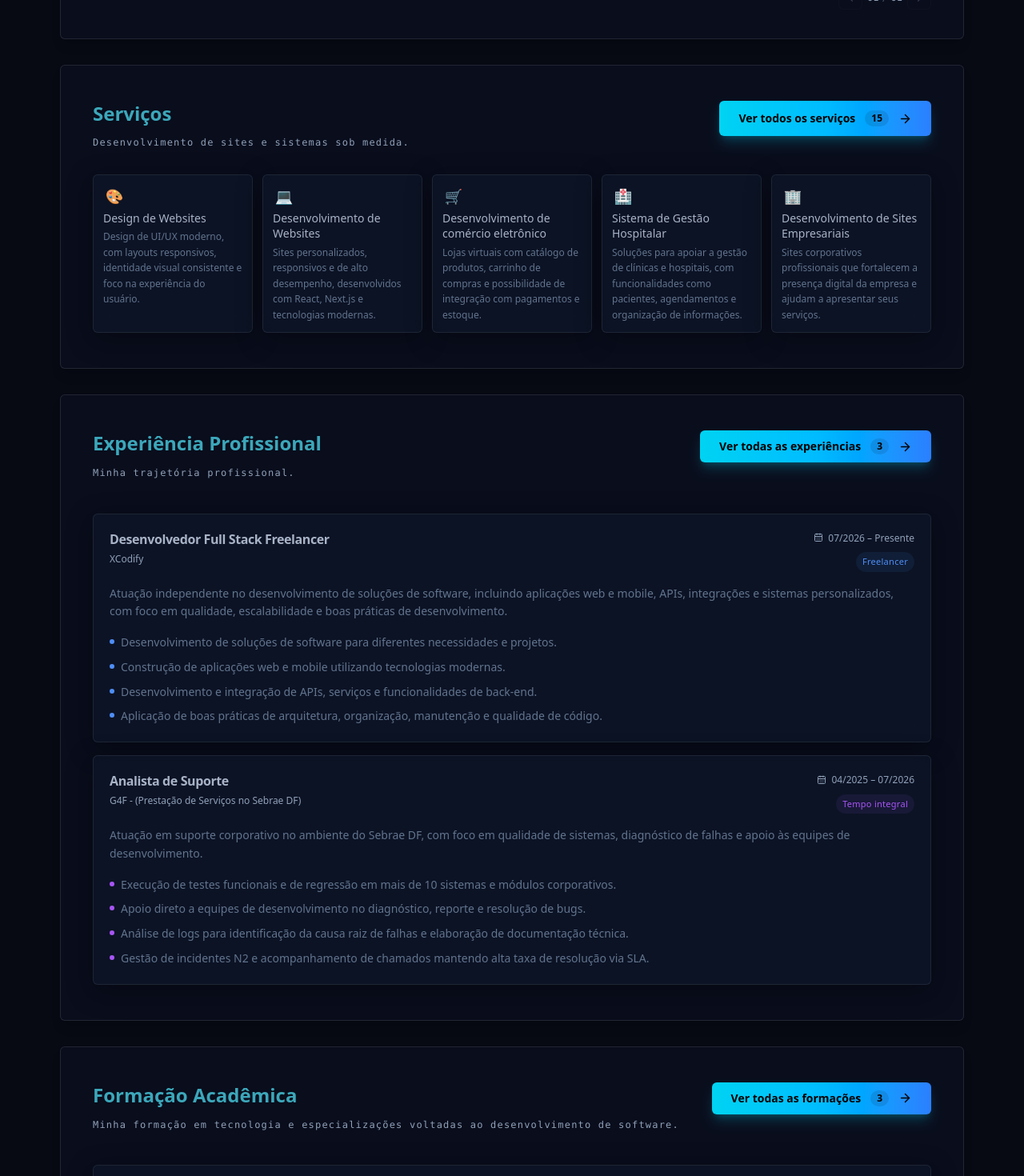
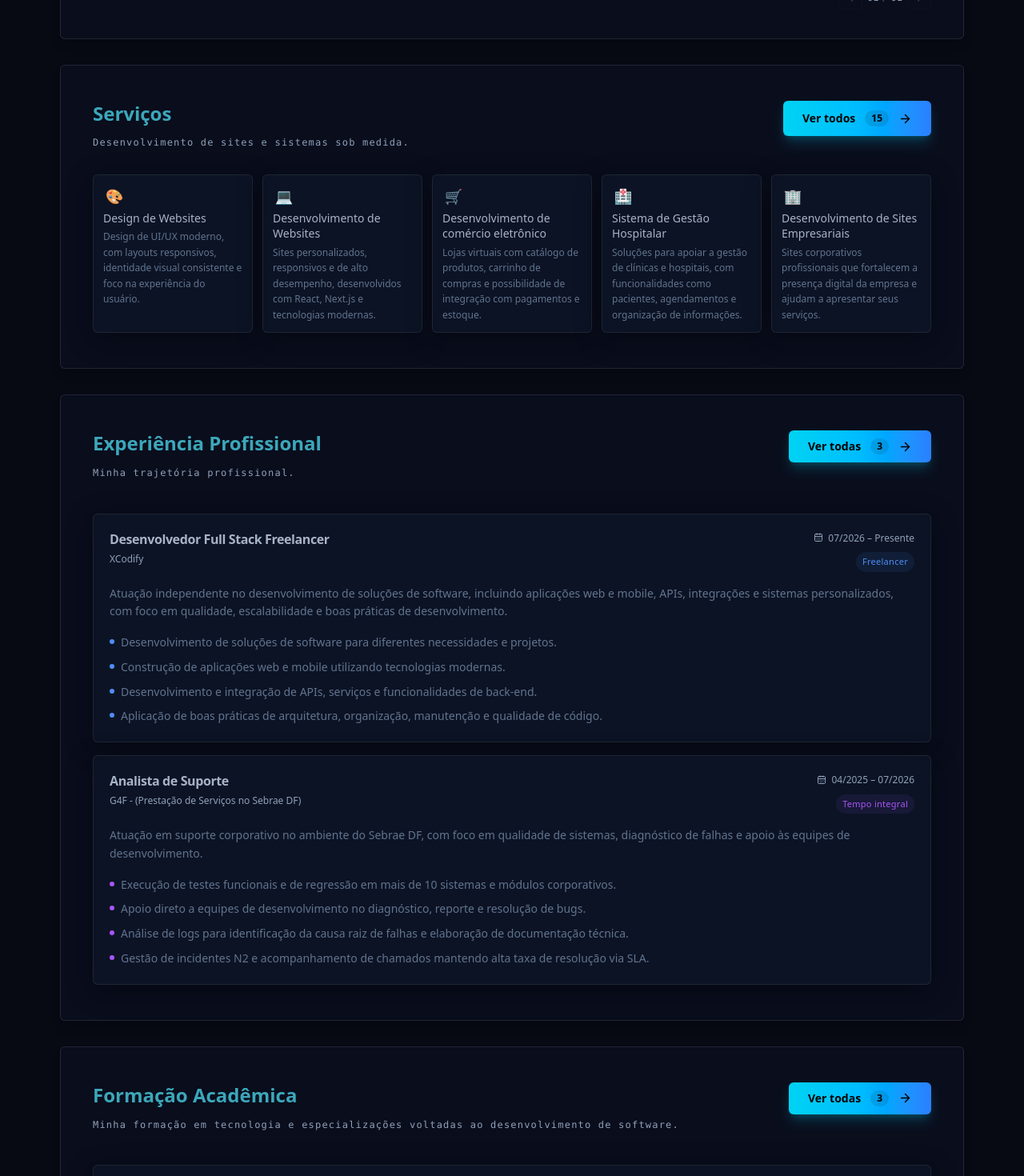
Before and after one commit to robsonejsoares/portfolio, a Next.js app: page /portfolio/robson-soares in a window 1280 px wide. Shown: the part 2200-3670 px from the top of the page at 80% size. Built offline with nearby package versions, Linux system fonts and the light colour scheme.

Commit message:
ajusta nomes dos componentes da formação acadêmica

```diff
--- a/src/components/sections/section-experiencia-profissional/SectionExperienciaProfissional.tsx
+++ b/src/components/sections/section-experiencia-profissional/SectionExperienciaProfissional.tsx
@@ -131,7 +131,7 @@ export function SectionExperienciaProfissional() {
                                     </span>
 
                                     <span className="hidden sm:inline">
-                                        Ver todas as experiências
+                                        Ver todas
                                     </span>
 
                                     <span className="shrink-0 rounded-full bg-black/10 px-2 py-0.5 text-xs font-bold">
--- a/src/components/sections/section-formacao-academica/SectionFormacaoAcademica.tsx
+++ b/src/components/sections/section-formacao-academica/SectionFormacaoAcademica.tsx
@@ -8,7 +8,7 @@ import { dadosCurriculo } from "@/data/dadosCurriculo";
 import { ordenarFormacoes } from "@/utils/ordenarFormacoes";
 import { LoadingDialog } from "@/components/common/LoadingDialog";
 
-import { CardFormacao } from "./components/CardFormacao";
+import { CardFormacaoAcademica } from "./components/CardFormacaoAcademica";
 import { DialogFormacoAcademica } from "./dialogs/DialogFormacoAcademica";
 
 const LIMITE_FORMACOES_MOBILE = 1;
@@ -106,7 +106,7 @@ export function SectionFormacaoAcademica() {
                                     </span>
 
                                     <span className="hidden sm:inline">
-                                        Ver todas as formações
+                                        Ver todas
                                     </span>
 
                                     <span className="shrink-0 rounded-full bg-black/10 px-2 py-0.5 text-xs font-bold">
@@ -126,7 +126,7 @@ export function SectionFormacaoAcademica() {
                     {/* Mobile: exibe somente uma formação */}
                     <div className="flex w-full min-w-0 flex-col gap-4 sm:hidden">
                         {formacoesMobile.map((formacao, indice) => (
-                            <CardFormacao
+                            <CardFormacaoAcademica
                                 key={`${formacao.institution}-${formacao.degree}`}
                                 formacao={formacao}
                                 indice={indice}
@@ -137,7 +137,7 @@ export function SectionFormacaoAcademica() {
                     {/* Desktop: exibe até duas formações */}
                     <div className="hidden w-full min-w-0 flex-col gap-4 sm:flex">
                         {formacoesDesktop.map((formacao, indice) => (
-                            <CardFormacao
+                            <CardFormacaoAcademica
                                 key={`${formacao.institution}-${formacao.degree}`}
                                 formacao={formacao}
                                 indice={indice}
--- a/src/components/sections/section-formacao-academica/components/CardFormacao.tsx
+++ b/src/components/sections/section-formacao-academica/components/CardFormacaoAcademica.tsx
@@ -10,15 +10,15 @@ interface Formacao {
     date?: string;
 }
 
-interface CardFormacaoProps {
+interface CardCardFormacaoAcademicaProps {
     formacao: Formacao;
     indice: number;
 }
 
-export function CardFormacao({
+export function CardFormacaoAcademica({
     formacao,
     indice,
-}: CardFormacaoProps) {
+}: CardCardFormacaoAcademicaProps) {
     const concluida = formacao.status.toLowerCase().includes("conclu");
 
     const statusCompleto = formacao.date
--- a/src/components/sections/section-formacao-academica/dialogs/DialogFormacoAcademica.tsx
+++ b/src/components/sections/section-formacao-academica/dialogs/DialogFormacoAcademica.tsx
@@ -12,7 +12,7 @@ import { AnimatePresence, motion, useReducedMotion } from "framer-motion";
 import { GraduationCap } from "lucide-react";
 
 import { ButtonFechar } from "@/components/ui/ButtonFechar";
-import { CardFormacao } from "../components/CardFormacao";
+import { CardFormacaoAcademica } from "../components/CardFormacaoAcademica";
 
 interface Formacao {
     degree: string;
@@ -245,7 +245,7 @@ export function DialogFormacoAcademica({
                         <div className="min-h-0 min-w-0 flex-1 space-y-4 overflow-x-hidden overflow-y-auto overscroll-contain p-3 sm:p-6">
                             {formacoes.length > 0 ? (
                                 formacoes.map((formacao, indice) => (
-                                    <CardFormacao
+                                    <CardFormacaoAcademica
                                         key={`${formacao.institution}-${formacao.degree}-${indice}`}
                                         formacao={formacao}
                                         indice={indice}
--- a/src/components/sections/section-servicos/SectionServicos.tsx
+++ b/src/components/sections/section-servicos/SectionServicos.tsx
@@ -84,7 +84,7 @@ export function SectionServicos() {
                                     </span>
 
                                     <span className="hidden sm:inline">
-                                        Ver todos os serviços
+                                        Ver todos
                                     </span>
                                 </span>
 
```
